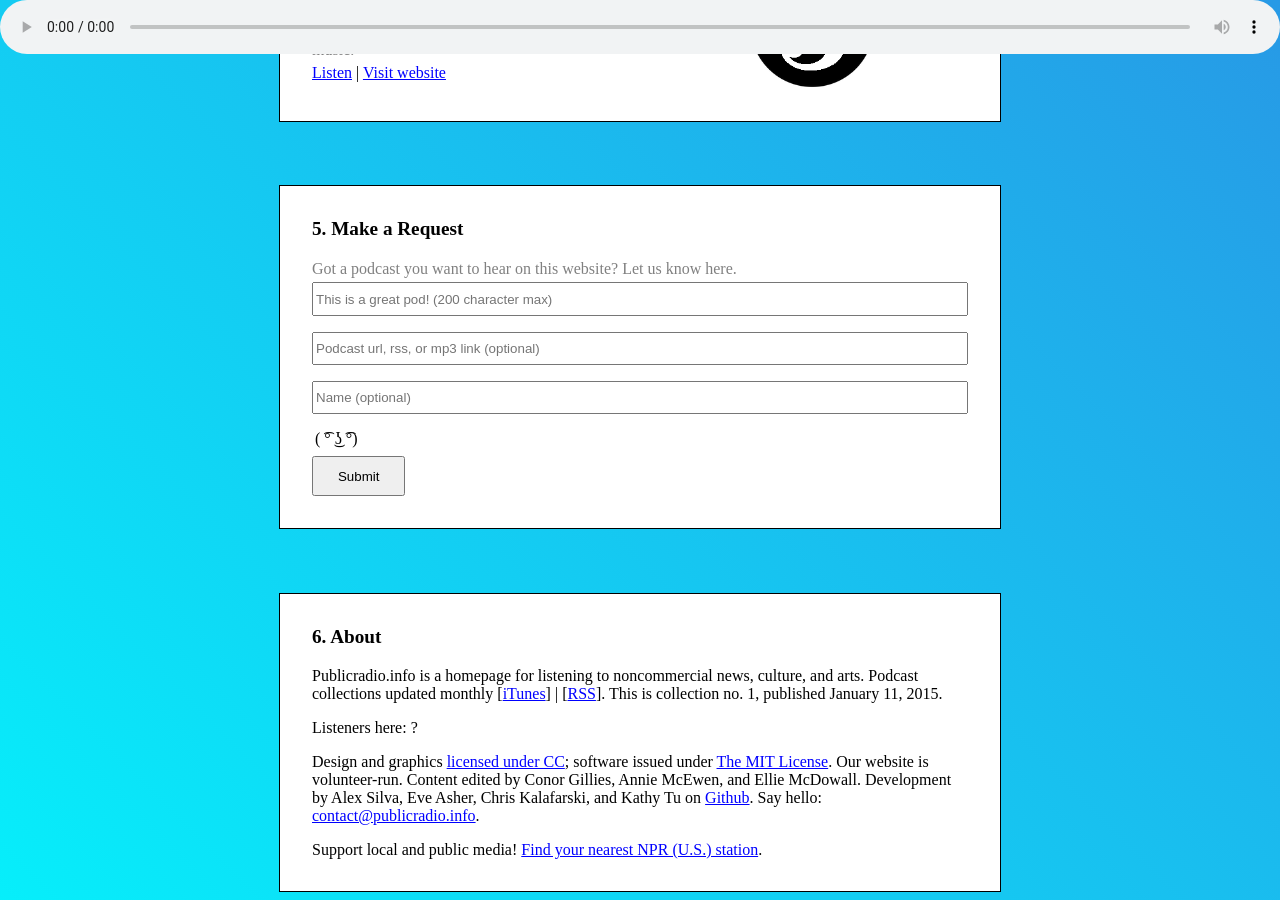
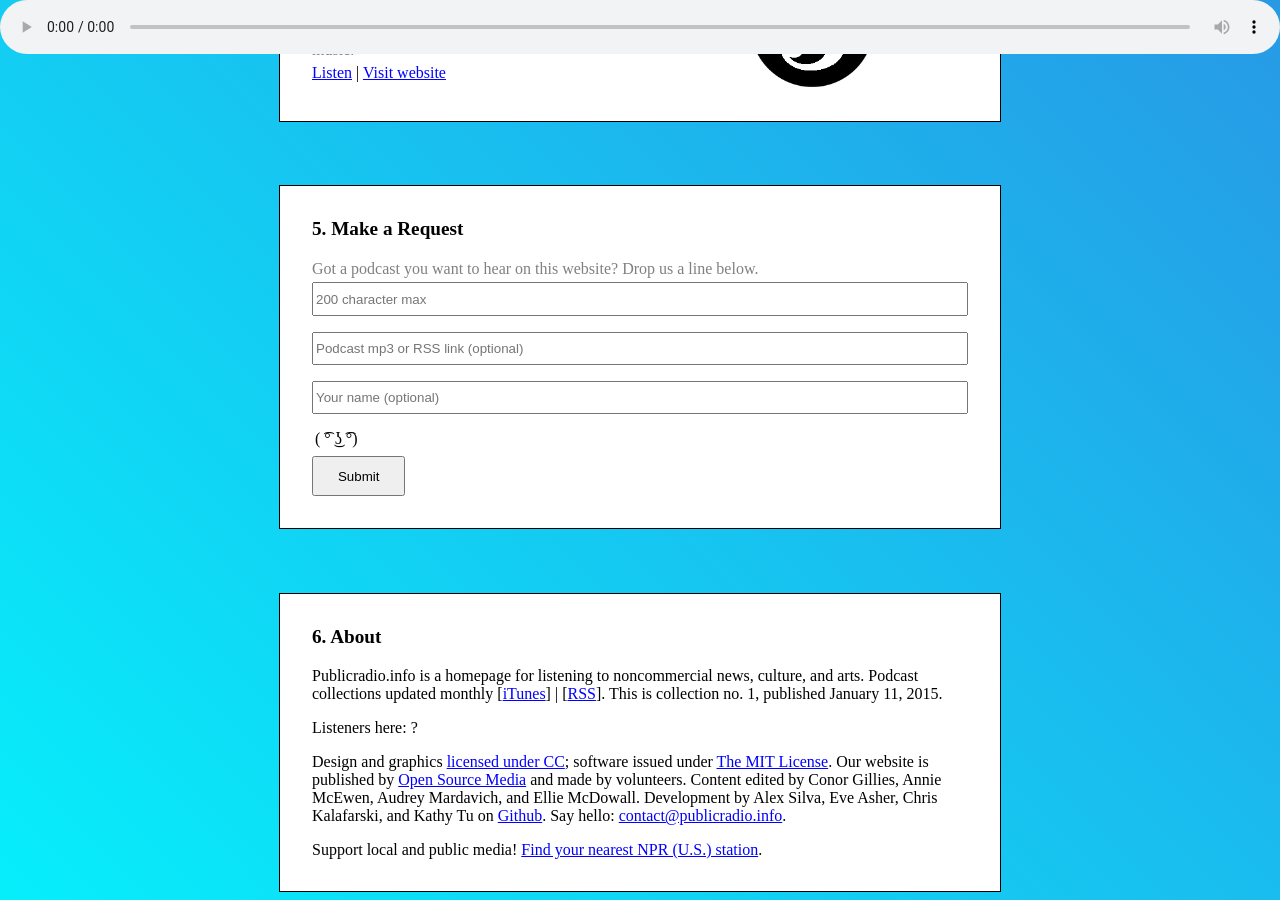
Before and after one commit to radioopensource/dotinfo, a Jekyll site: the page built from index.html, in a window 1280 px wide and 900 px high, scrolled down 2103 px. Built offline with Jekyll 4.4.1, drawn with Linux system fonts in a browser that asks for light colours; nearby versions of some CDN libraries; some of the changed text lies outside the part shown.

Commit message:
Update content.html
editing for clarity

```diff
--- a/_includes/content.html
+++ b/_includes/content.html
@@ -82,16 +82,16 @@
     <h1>5. Make a Request</h1>
 
     <div class="field">
-      <label for="info" class="description">Got a podcast you want to hear on this website? Let us know here.</label>
-      <input id="info" placeholder="This is a great pod! (200 character max)"></input>
+      <label for="info" class="description">Got a podcast you want to hear on this website? Drop us a line below.</label>
+      <input id="info" placeholder="200 character max"></input>
     </div>
 
     <div class="field">
-      <input id="url" placeholder="Podcast url, rss, or mp3 link (optional)"></input>
+      <input id="url" placeholder="Podcast mp3 or RSS link (optional)"></input>
     </div>
 
     <div class="field">
-      <input id="requestor" placeholder="Name (optional)"></input>
+      <input id="requestor" placeholder="Your name (optional)"></input>
     </div>
 
     <div class="emoticon">( &#x361;&#xB0; &#x35C;&#x296; &#x361;&#xB0;)</div>
@@ -117,7 +117,7 @@
       Design and graphics
       <a href="http://creativecommons.org/licenses/by-sa/4.0/" target="_blank"> licensed under CC</a>;
       software issued under <a href="http://github.com/radioopensource/dotinfo/blob/gh-pages/license.md" target="_blank">The MIT License</a>.
-      Our website is volunteer-run. Content edited by Conor Gillies, Annie McEwen, and Ellie McDowall.
+      Our website is published by <a href="http://www.radioopensource.org" target="_blank">Open Source Media</a> and made by volunteers. Content edited by Conor Gillies, Annie McEwen, Audrey Mardavich, and Ellie McDowall.
       Development by Alex Silva, Eve Asher, Chris Kalafarski, and Kathy Tu on
       <a href="https://github.com/radioopensource/dotinfo" target="_blank">Github</a>.
       Say hello: <a href="mailto:contact@publicradio.info">contact@publicradio.info</a>.
```
Also changed, not shown: other parts of _includes/content.html (+1 -1 lines).
